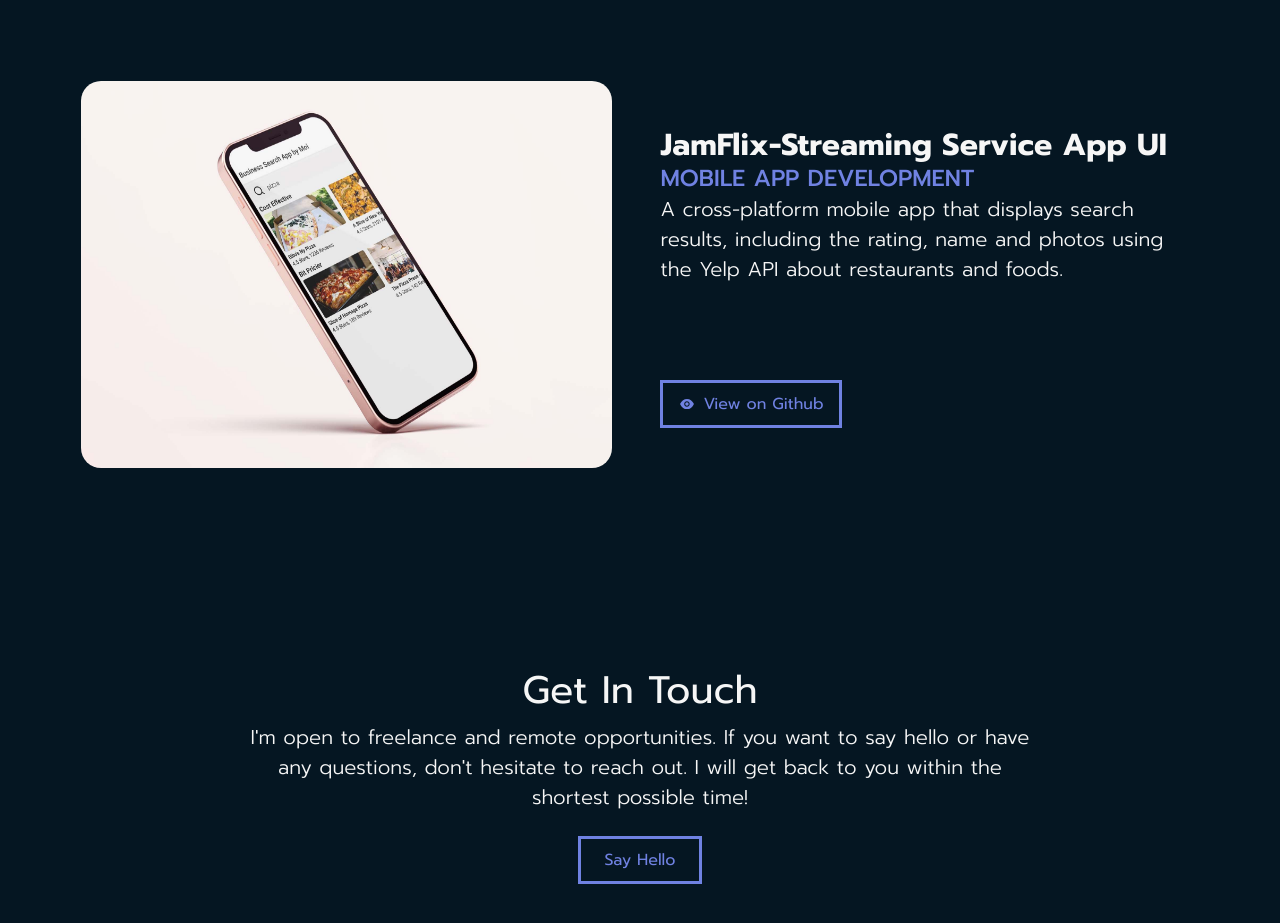
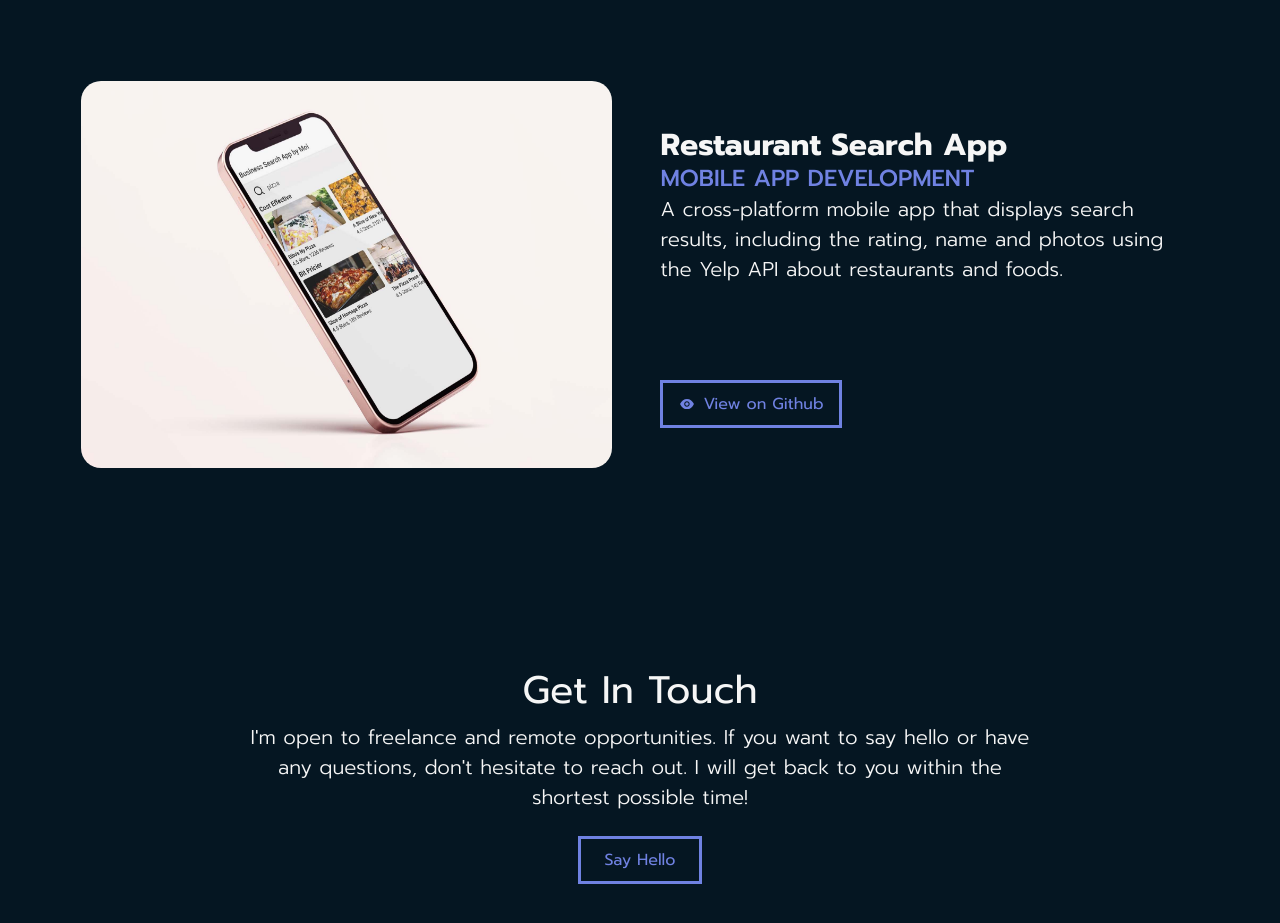
Before and after one commit to bjamyl/portfolio, a React (Create React App) app: page / in a window 1280 px wide. Shown: the part 3180-4103 px from the top of the page. Built offline with nearby package versions, Linux system fonts and the light colour scheme.

Commit message:
corrected project name

```diff
--- a/src/containers/Works/Works.jsx
+++ b/src/containers/Works/Works.jsx
@@ -50,7 +50,7 @@
         <Work
           className="work_2"
           workImage={images.search_app}
-          workTitle={"JamFlix-Streaming Service App UI"}
+          workTitle={"Restaurant Search App"}
           workDescription={"MOBILE APP DEVELOPMENT"}
           workBrief={
             "A cross-platform mobile app that displays search results, including the rating, name and photos using the Yelp API about restaurants and foods."
```
